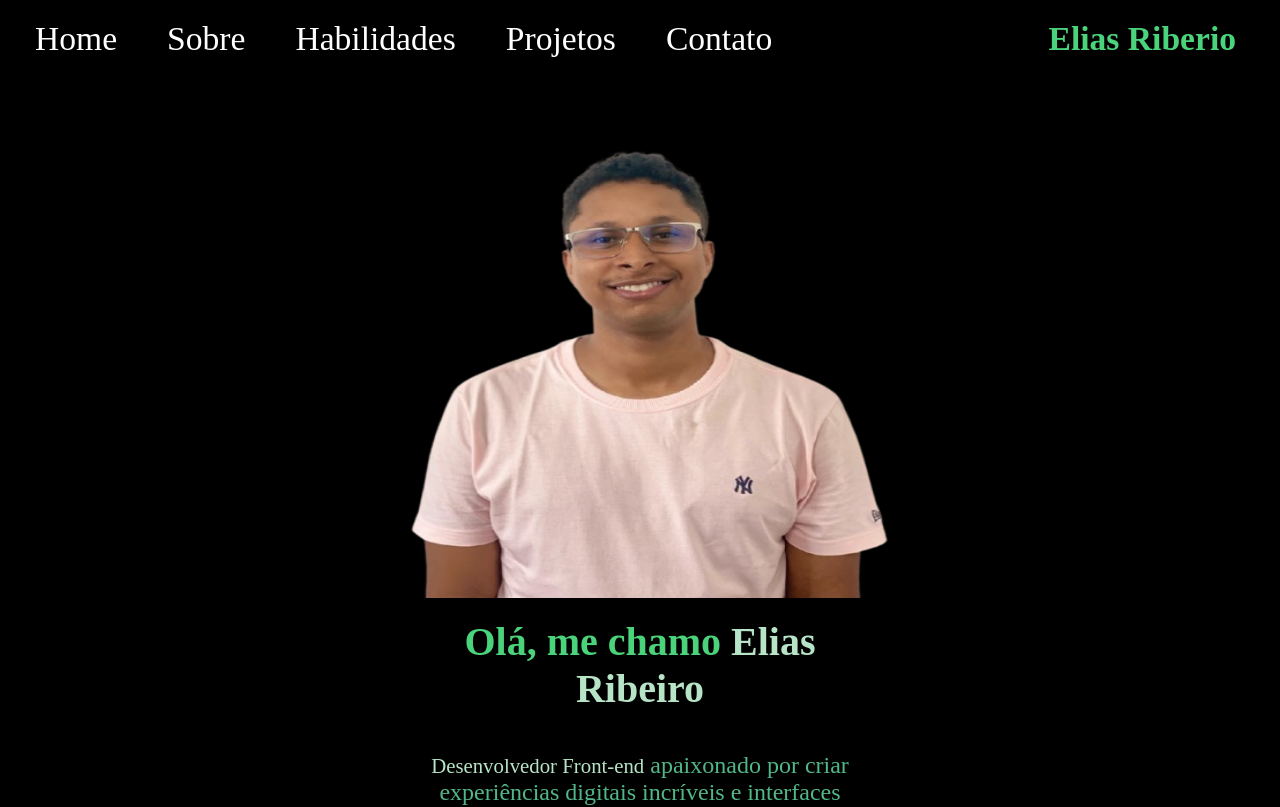
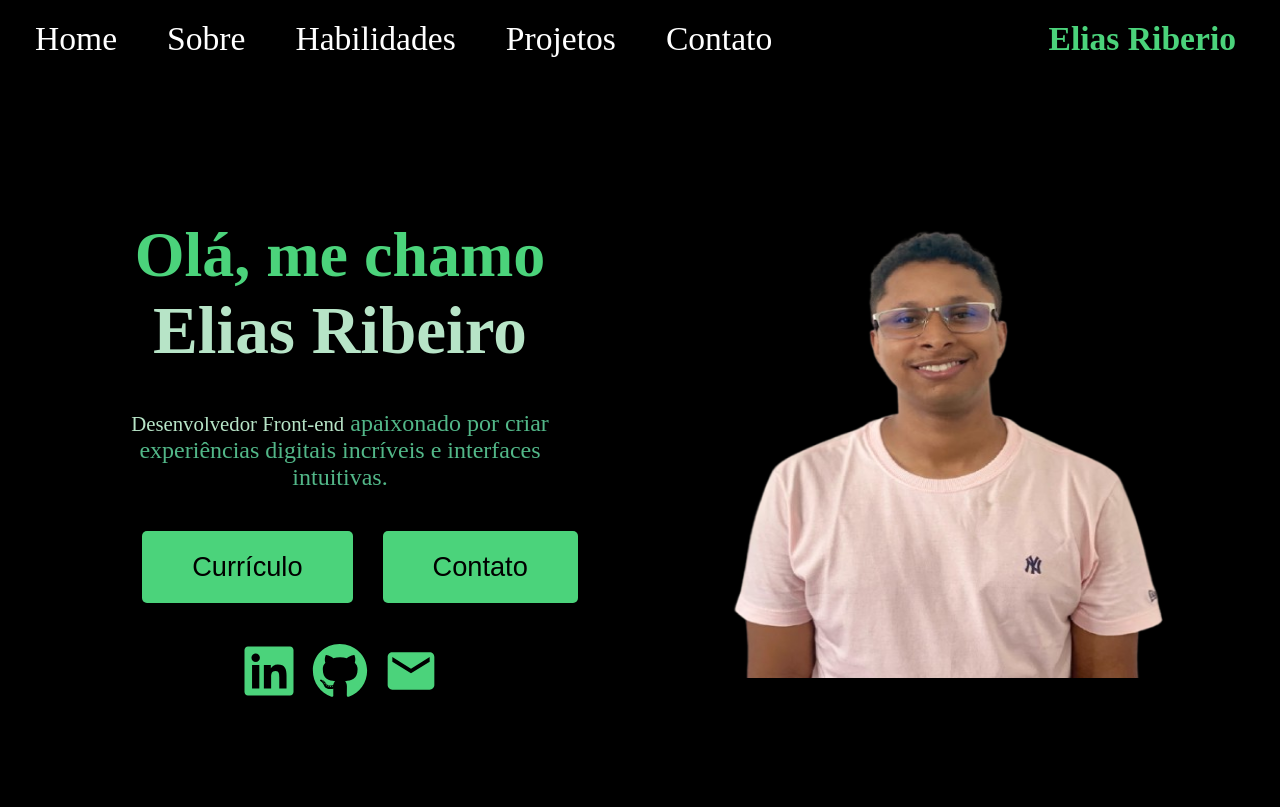
Before and after one commit to Elias700/portfolio, a React (Vite) app: page / in a window 1280 px wide. Shown: the top 807 px of the page. Built offline with nearby package versions, Linux system fonts and the light colour scheme; a web font is replaced by a local one.

Commit message:
atualizacao Home

```diff
--- a/src/components/Home.css
+++ b/src/components/Home.css
@@ -44,8 +44,11 @@ img{
 
 .btts {
     display: flex;
-    gap: 10px;
-    margin-top: 10px;
+    justify-content: center;
+    align-items: center; /* Garante alinhamento vertical */
+    gap: 10px; /* Adiciona um espaço entre os botões */
+    padding: 20px;
+    width: 100%; /* Garante que o container ocupe toda a largura disponível */
 }
 
 .btn {
@@ -76,7 +79,6 @@ span{
     display: flex;
     gap: 15px;
     margin-top: 20px;
-    padding: 40px;
 }
 
 .icon {
@@ -108,26 +110,54 @@ span{
 }
 
 @media (min-width: 1024px) {
+
+
+    .content{
+        position: relative;
+        right: 300px;
+        bottom: 400px;
+    }
+
     .text h1 {
-        font-size: 2.5rem;
+        font-size: 4rem;
+        cursor: pointer;
+    }
+
+    .elias{
+        font-size: 4.2rem;
+        cursor: pointer;
     }
 
     .text p {
         font-size: 1.5rem;
+        cursor: pointer;
     }
 
     .btn {
-        font-size: 1.2rem;
+        font-size: 1.7rem;
+        padding: 20px 50px;
+    }
+
+    .icons{
+        display: flex;
+        justify-content: center;
+    }
+
+    .icon{
+        font-size: 3.5rem;
     }
 
     img{
-        width: 500px;
+        width: 450px;
         height: 500px;
-
+        position: relative;
+        left: 300px;
+        top: 80px;
+        cursor: pointer;
     }
+}
 
 
-}
 
 @media (min-width: 1440px) {
 
--- a/src/components/Home.jsx
+++ b/src/components/Home.jsx
@@ -1,22 +1,22 @@
-
-
 import './Home.css';
 import { FaLinkedin } from "react-icons/fa";
 import { FaGithub } from "react-icons/fa6";
 import { MdEmail } from "react-icons/md";
 
-
-
 const Home = ({ Img }) => {
     return (
         <div className='container-home'>
+            {/* Imagem à esquerda */}
             <img src={Img} alt="Elias Ribeiro" className="profile-image" />
+
+            {/* Conteúdo agrupado à direita */}
+            <div className="content">
                 <div className='text'>
-                    <h1>Olá, me chamo <span>Elias Ribeiro</span></h1>
+                    <h1>Olá, me chamo <span className='elias'>Elias Ribeiro</span></h1>
                     <p><span className='front'>Desenvolvedor Front-end</span> apaixonado por criar experiências digitais incríveis e interfaces intuitivas.</p>
                 </div>
                 <div className='btts'>
-                    <button className="btn">Curriculo</button>
+                    <button className="btn">Currículo</button>
                     <button className="btn">Contato</button>
                 </div>
                 <div className='icons'>
@@ -24,9 +24,9 @@ const Home = ({ Img }) => {
                     <FaGithub className="icon" />
                     <MdEmail className="icon" />
                 </div>
+            </div>
         </div>
-
-    )
+    );
 };
 
 export default Home;
```
Also changed, not shown: src/components/Menu.jsx (line endings or trailing spaces).
